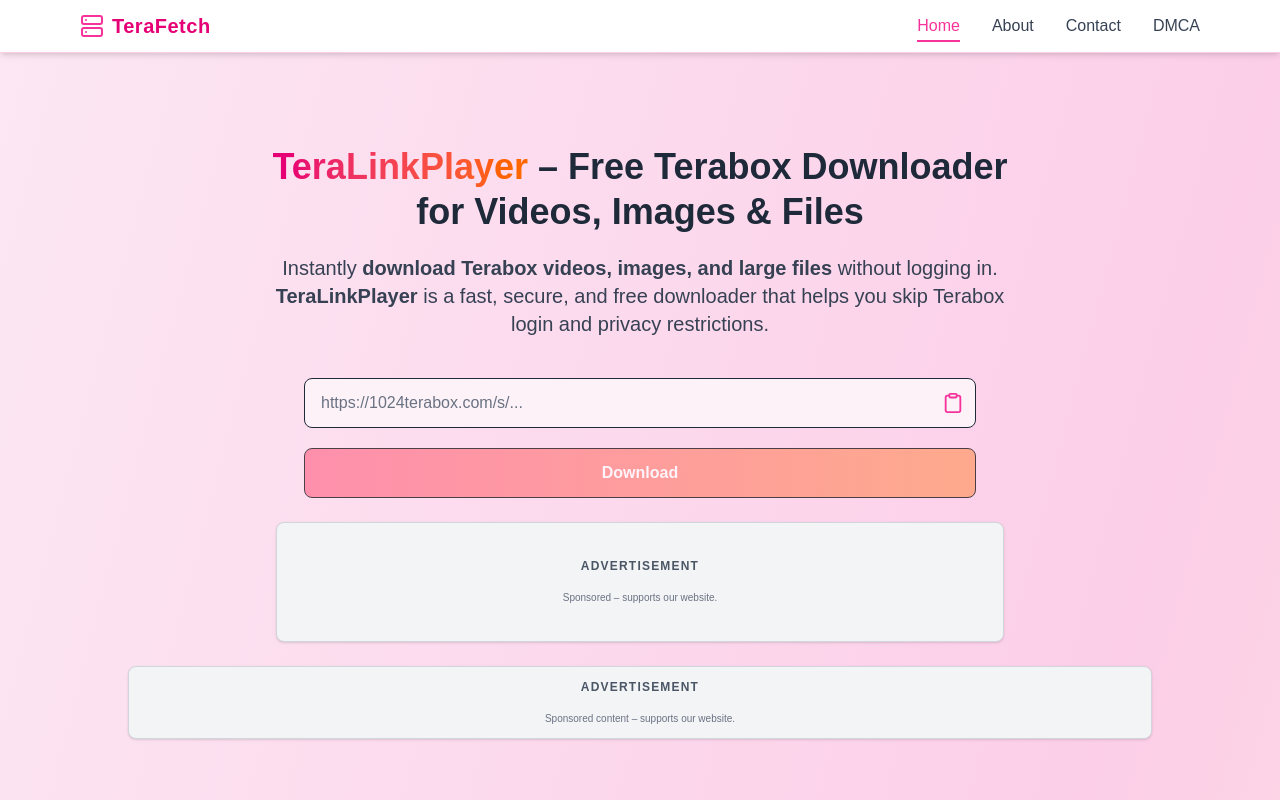
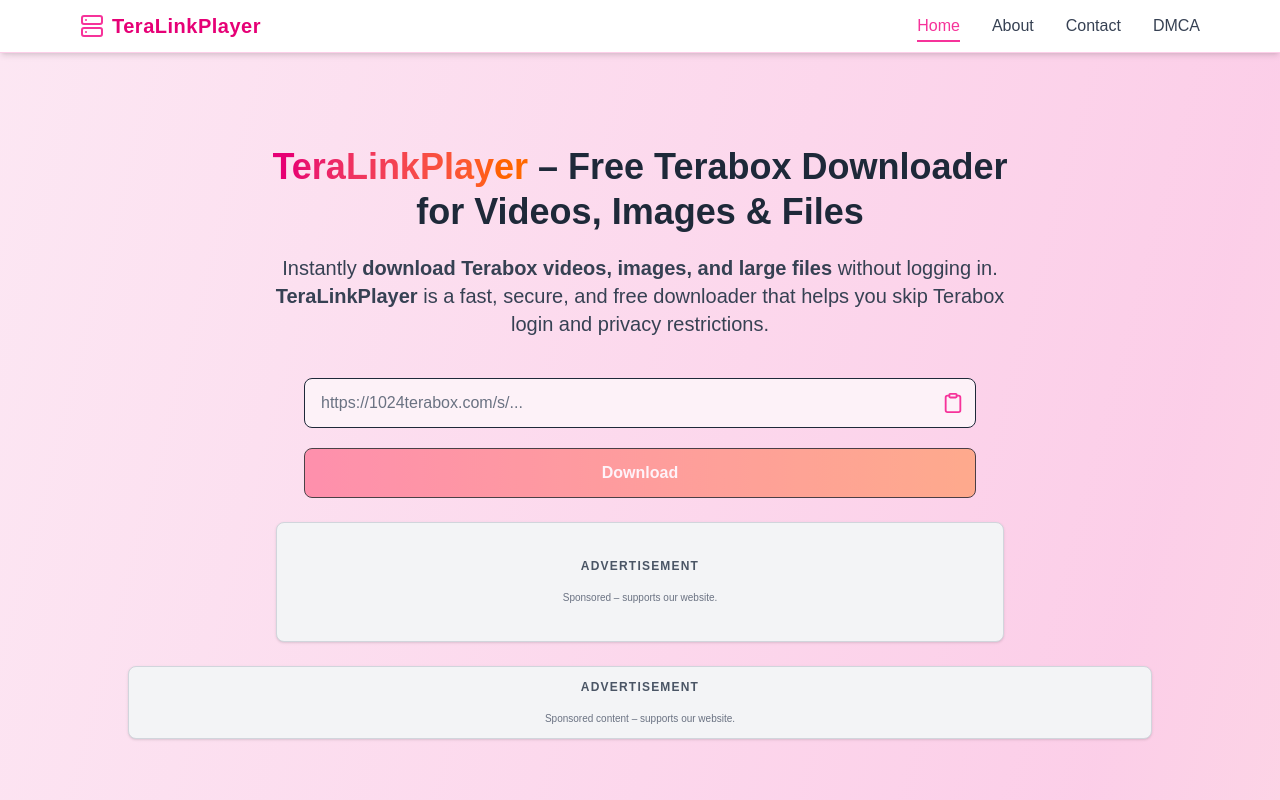
Before and after one commit to degitalbuilder-debug/tera, a Next.js app: page / in a window 1280 px wide. Shown: the top 800 px of the page. Built offline with nearby package versions, Linux system fonts and the light colour scheme.

Commit message:
Add files via upload

```diff
--- a/components/footer/Footer.js
+++ b/components/footer/Footer.js
@@ -12,7 +12,7 @@
         <div className="flex flex-col md:flex-row justify-between items-center md:items-start gap-8">
           {/* Brand */}
           <div className="text-center md:text-left">
-            <h2 className="text-xl font-semibold text-pink-600">TeraFetch</h2>
+            <h2 className="text-xl font-semibold text-pink-600">TeraLinkPlayer</h2>
             <p className="mt-2 text-sm max-w-xs text-gray-600">
               A simple, fast, and secure way to generate direct TeraBox download links instantly.
             </p>
@@ -38,7 +38,7 @@
         {/* Divider & Bottom Text */}
         <div className="border-t border-gray-300 mt-8 pt-6 text-center text-sm">
           <p>
-            © {year} <span className="font-medium text-pink-600">TeraFetch</span>. All rights reserved.
+            © {year} <span className="font-medium text-pink-600">TeraLinkPlayer</span>. All rights reserved.
           </p>
         </div>
       </div>
--- a/components/home/TakeUrl.js
+++ b/components/home/TakeUrl.js
@@ -1,11 +1,15 @@
 "use client";
 import React, { useState } from "react";
-import Link from "next/link";
+import { useRouter } from "next/navigation";
 import { FiClipboard } from "react-icons/fi";
 import Banner728x90 from "../ads/adsterra/Banner728x90";
-import NativeBanner from "../ads/adsterra/NativeBanner"
+import NativeBanner from "../ads/adsterra/NativeBanner";
+
 export default function TakeUrl() {
   const [url, setUrl] = useState("");
+  const [loading, setLoading] = useState(false);
+
+  const router = useRouter();
   const downloadPath = url ? `/download?url=${encodeURIComponent(url)}` : "#";
 
   const handlePaste = async () => {
@@ -15,6 +19,12 @@
     } catch (err) {
       console.error("Clipboard access failed:", err);
     }
+  };
+
+  const handleDownload = () => {
+    if (!url) return;
+    setLoading(true);
+    router.push(downloadPath);
   };
 
   return (
@@ -36,8 +46,6 @@
       </section>
 
       {/* 🧠 Input Section */}
-
-
       <div className="flex w-full px-3 md:px-0 md:w-fit flex-col gap-5">
         <div className="relative">
           <input
@@ -45,7 +53,7 @@
             placeholder="https://1024terabox.com/s/..."
             value={url}
             onChange={(e) => setUrl(e.target.value)}
-              className=" w-full md:w-2xl px-4 py-3 rounded-lg border focus:outline-none focus:ring-2 focus:ring-pink-400 pr-10 text-gray-800 placeholder-gray-500 bg-pink-50"
+            className="w-full md:w-2xl px-4 py-3 rounded-lg border focus:outline-none focus:ring-2 focus:ring-pink-400 pr-10 text-gray-800 placeholder-gray-500 bg-pink-50"
           />
           <FiClipboard
             onClick={handlePaste}
@@ -55,11 +63,12 @@
           />
         </div>
 
-          <Link
-            href={downloadPath}
+        <button
+          onClick={handleDownload}
+          disabled={!url || loading}
           className={`text-center border border-black font-semibold py-3 rounded-lg transition-all duration-200 ${
-              !url
-                ? "opacity-70 pointer-events-none"
+            !url || loading
+              ? "opacity-70 cursor-not-allowed"
               : "hover:scale-105 hover:shadow-lg"
           }`}
           style={{
@@ -67,12 +76,12 @@
             color: "#fff",
           }}
         >
-            Download
-          </Link>
+          {loading ? "Processing..." : "Download"}
+        </button>
       </div>
-   <Banner728x90/>
-<NativeBanner/>
 
+      <Banner728x90 />
+      <NativeBanner />
     </div>
   );
 }
--- a/components/navbar/Navbar.js
+++ b/components/navbar/Navbar.js
@@ -26,7 +26,7 @@
             href="/"
             className="text-xl font-semibold tracking-wide text-pink-600 hover:text-orange-500 transition-colors"
           >
-            TeraFetch
+            TeraLinkPlayer
           </Link>
         </div>
 
```
Also changed, not shown: app/blog/page.js (line endings or trailing spaces). Lines whose indentation alone changed are shown as unchanged.
